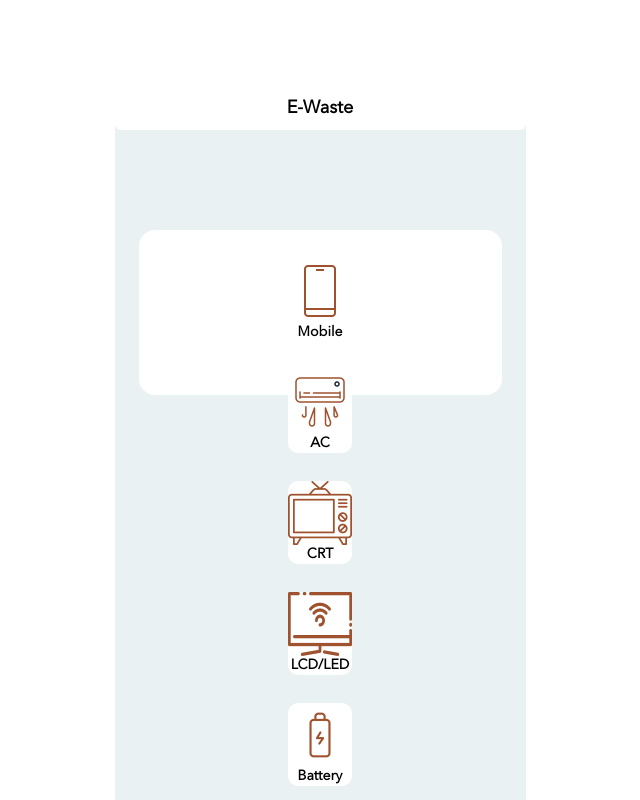
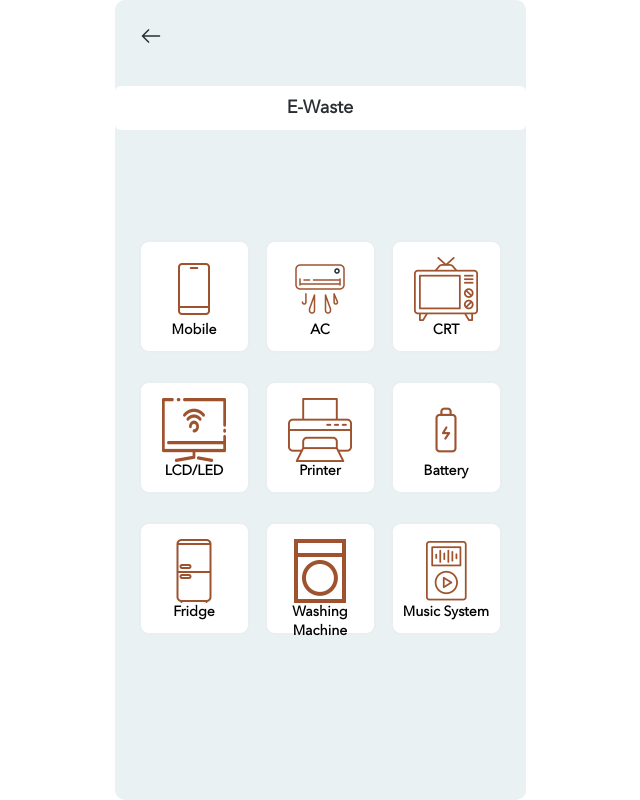
Before and after one commit to girishv694/E-wasteManagement, a React (Create React App) app in the folder project/: page /page93 in a window 1280 px wide. Shown: the top 800 px of the page, without its empty margins (320-960 px from the left). Built offline with nearby package versions, Linux system fonts and the light colour scheme.

Commit message:
page93 done

```diff
--- a/project/src/components/Page93.jsx
+++ b/project/src/components/Page93.jsx
@@ -1,62 +1,72 @@
 import { Container } from "./Container_sk"
 import "../css/page93.css"
-
 
 const Page93 = () => {
     return (
         <Container>
-            <div id="e-waste">
-                <p>E-Waste</p>
+            <div id="b_arrow_93">
+                <img id="b_arrow_93img" src="Images/back_arrow.png" alt="" />
             </div>
 
-            <div id="content_div">
-                <div>
-                    <img className="prod_img" src="Images/mbl_frame.png" alt="" />
-                    <p>Mobile</p>
+            <div id="ewaste">
+                E-Waste
+            </div>
+
+            <div className="waste_category" id="top_margin">
+                <div className="waste_item">
+                    <img src="Images/mbl_frame.png" alt="" className="waste_item_img" />
+                    Mobile
                 </div>
 
-                <div>
-                    <img className="prod_img" src="Images/ac_frame.png" alt="" />
-                    <p>AC</p>
+                <div className="waste_item">
+                    <img src="Images/ac_frame.png" alt="" className="waste_item_img" />
+                    AC
                 </div>
 
-                <div>
-                    <img className="prod_img" src="Images/tv_frame.png" alt="" />
-                    <p>CRT</p>
-                </div>
-
-                <div>
-                    <img className="prod_img" src="Images/lcd.png" alt="" />
-                    <p>LCD/LED</p>
-                </div>
-
-                <div>
-                    <img className="prod_img" src="Images/battery.png" alt="" />
-                    <p>Battery</p>
-                </div>
-
-                <div>
-                    <img className="prod_img" src="Images/fridge.png" alt="" />
-                    <p>Fridge</p>
-                </div>
-
-                <div>
-                    <img className="prod_img" src="Images/w_machine.png" alt="" />
-                    <p>Washing</p>
-                </div>
-
-                <div>
-                    <img className="prod_img" src="Images/music.png" alt="" />
-                    <p>Music</p>
-                </div>
-
-                <div>
-                    <img className="prod_img" src="Images/printer.png" alt="" />
-                    <p>Printer</p>
+                <div className="waste_item">
+                    <img src="Images/tv_frame.png" alt="" className="waste_item_img" />
+                    CRT
                 </div>
 
             </div>
-       </Container>
+
+            <div className="waste_category">
+                <div className="waste_item">
+                    <img src="Images/lcd.png" alt="" className="waste_item_img" />
+                    LCD/LED
+                </div>
+
+                <div className="waste_item">
+                    <img src="Images/printer.png" alt="" className="waste_item_img" />
+                    Printer
+                </div>
+
+                <div className="waste_item">
+                    <img src="Images/battery.png" alt="" className="waste_item_img" />
+                    Battery
+                </div>
+
+            </div>
+
+            <div className="waste_category">
+                <div className="waste_item">
+                    <img src="Images/fridge.png" alt="" className="waste_item_img" />
+                    Fridge
+                </div>
+
+                <div className="waste_item">
+                    <img src="Images/w_machine.png" alt="" className="waste_item_img" />
+                    Washing Machine
+                </div>
+
+                <div className="waste_item">
+                    <img src="Images/music.png" alt="" className="waste_item_img" />
+                    Music System
+                </div>
+
+            </div>
+
+        </Container>
     )
 }
 
--- a/project/src/css/page93.css
+++ b/project/src/css/page93.css
@@ -1,10 +1,22 @@
-#e-waste{
-margin-top: 86px;
+#b_arrow_93{
+    width: 24px;
+    height: 24px;
+    position: relative;
+    left: 24px;
+    top: 24px;
+
+}
+
+#b_arrow_93img{
+width: 24px;
+height: 24px;
+}
+
+#ewaste{
+width: 411px;
 height: 44px;
-/* text-align: center; */
-display: flex;
-align-items: center;
-justify-content: center;
+margin-top: 62px;
+
 background: #FFFFFF;
 border-radius: 6px;
 
@@ -13,37 +25,47 @@ font-style: normal;
 font-weight: 600;
 font-size: 18px;
 line-height: 25px;
+
+display: flex;
+align-items: center;
+justify-content: center;
+color: #292D32;
 }
 
-#content_div{
-    /* margin-top: 110px; */
-    width: 363px;
-    height: 390px;
-    margin: auto;
+
+#top_margin{
+    margin-top: 110px;
+}
+.waste_category{
+
     display: grid;
     grid-template-columns: 111px 111px 111px;
-    grid-template-rows: 113px 113px 113px;
-    grid-column-gap: 15px;
-    grid-row-gap: 28px;
+    grid-gap: 15px;
+    margin-left: 24px;
+    margin-bottom: 28px;
+    grid-template-rows: 113px;
+}
 
-}
-#content_div div{
-    background: #FFFFFF;
-    box-sizing: border-box;
-    border-radius: 10px;
+.waste_item{
+    background-color: white;
     display: flex;
     flex-direction: column;
     align-items: center;
-    justify-content: center;
+    text-align: center;
 
     font-family: "Avenir_Next";
     font-style: normal;
     font-weight: 600;
     font-size: 14px;
     line-height: 19px;
+
+    border: 2px solid #E9EEF2;
+    box-sizing: border-box;
+    border-radius: 10px;
 }
 
-.prod_img{
+.waste_item_img{
+    margin-top: 15px;
     width: 64px;
     height: 64px;
 }
```
